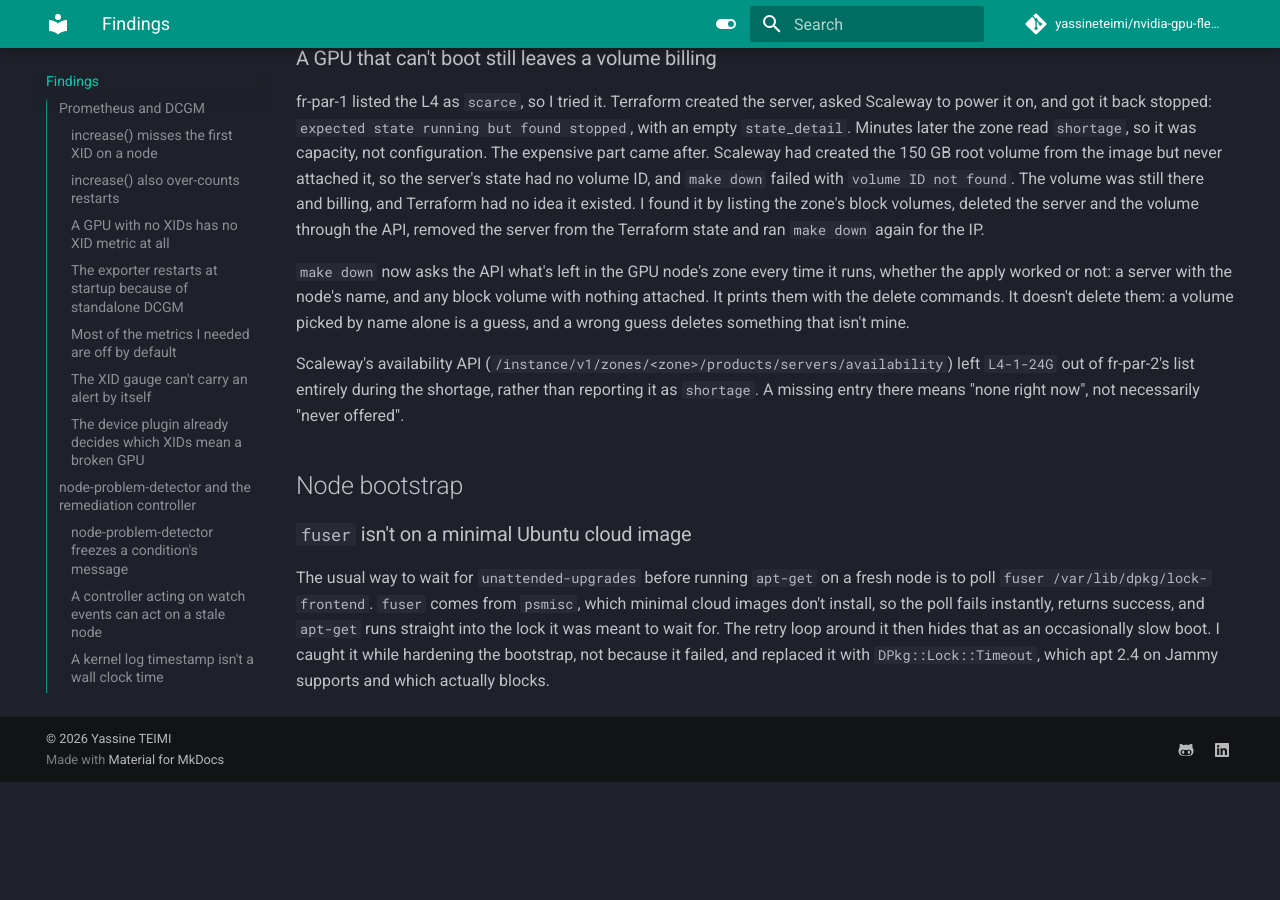
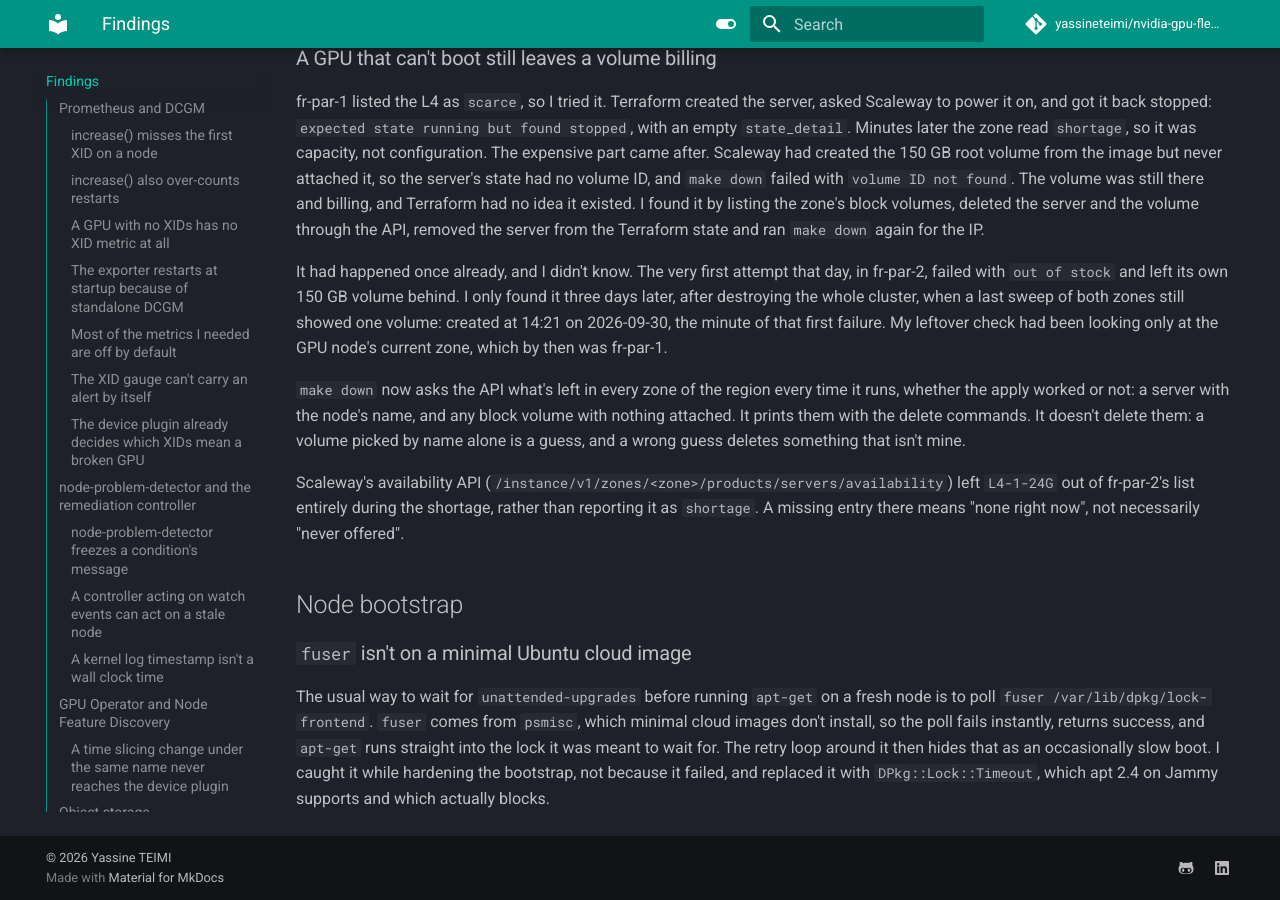
Before and after one commit to yassineteimi/nvidia-gpu-fleet-poc, an MkDocs documentation site: the page built from docs/findings.md, in a window 1280 px wide and 900 px high, scrolled down 6950 px. Built offline with MkDocs 1.6.1 and Material for MkDocs 9.7.7, drawn with Linux system fonts in a browser that asks for light colours; comment, search, counter and statistics services are not loaded; before the commit the page ends 7732 px from its top, so only the background shows below that.

Commit message:
gpu-down: look for leftovers in every zone of the region
The out-of-stock attempt in fr-par-2 on 2026-09-30 left a 150 GB volume
that the check missed for three days, because it only looked at the GPU
node's current zone, by then fr-par-1. Found by a final sweep after the
cluster was destroyed. Tested against a stubbed API with that volume.

```diff
--- a/docs/findings.md
+++ b/docs/findings.md
@@ -355,9 +355,16 @@
 zone's block volumes, deleted the server and the volume through the API, removed the
 server from the Terraform state and ran `make down` again for the IP.
 
-`make down` now asks the API what's left in the GPU node's zone every time it runs,
-whether the apply worked or not: a server with the node's name, and any block volume
-with nothing attached. It prints them with the delete commands. It doesn't delete
+It had happened once already, and I didn't know. The very first attempt that day, in
+fr-par-2, failed with `out of stock` and left its own 150 GB volume behind. I only
+found it three days later, after destroying the whole cluster, when a last sweep of
+both zones still showed one volume: created at 14:21 on 2026-09-30, the minute of that
+first failure. My leftover check had been looking only at the GPU node's current zone,
+which by then was fr-par-1.
+
+`make down` now asks the API what's left in every zone of the region every time it
+runs, whether the apply worked or not: a server with the node's name, and any block
+volume with nothing attached. It prints them with the delete commands. It doesn't delete
 them: a volume picked by name alone is a guess, and a wrong guess deletes something
 that isn't mine.
 
```
Also changed, not shown: 1 other file.
